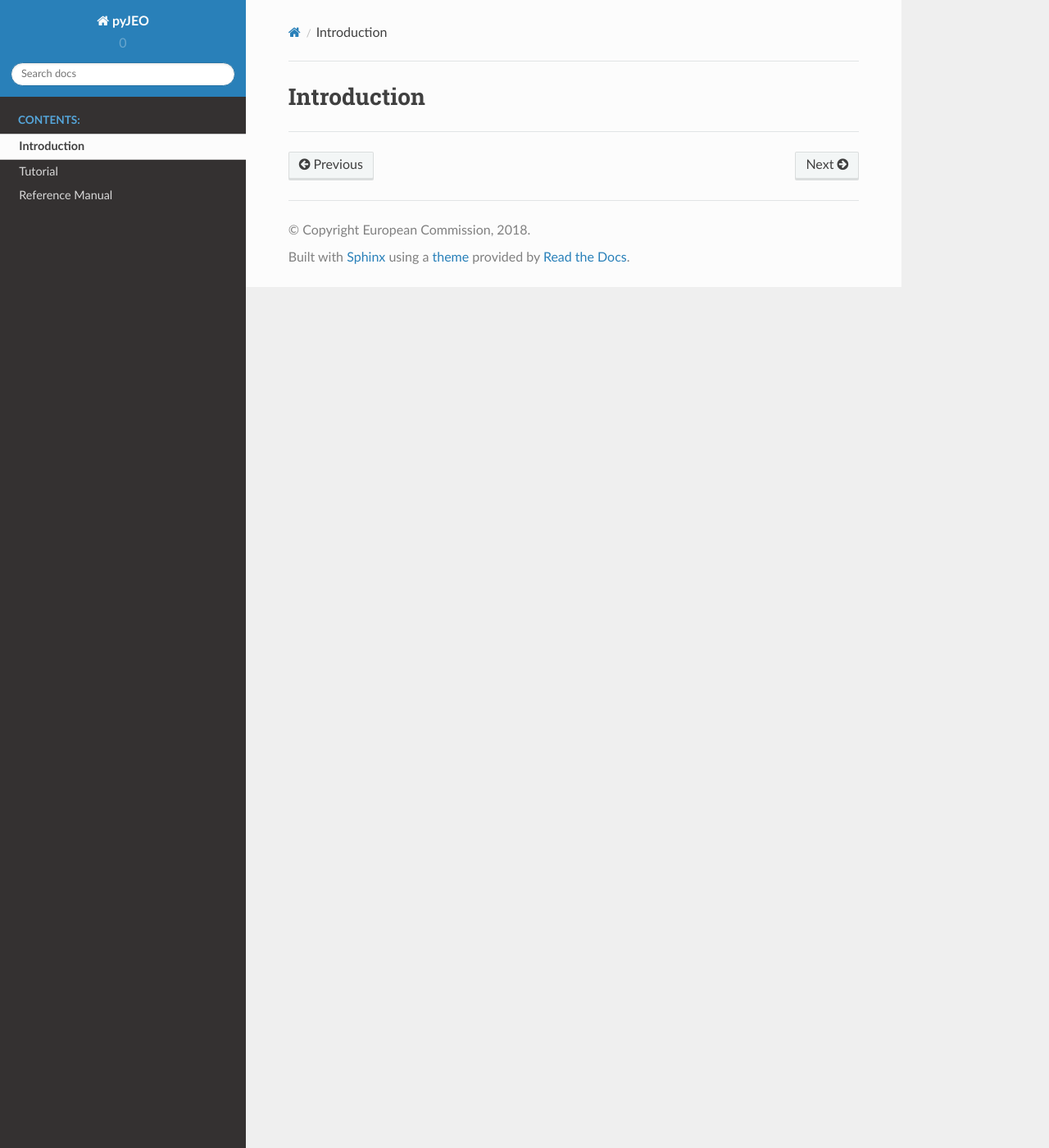
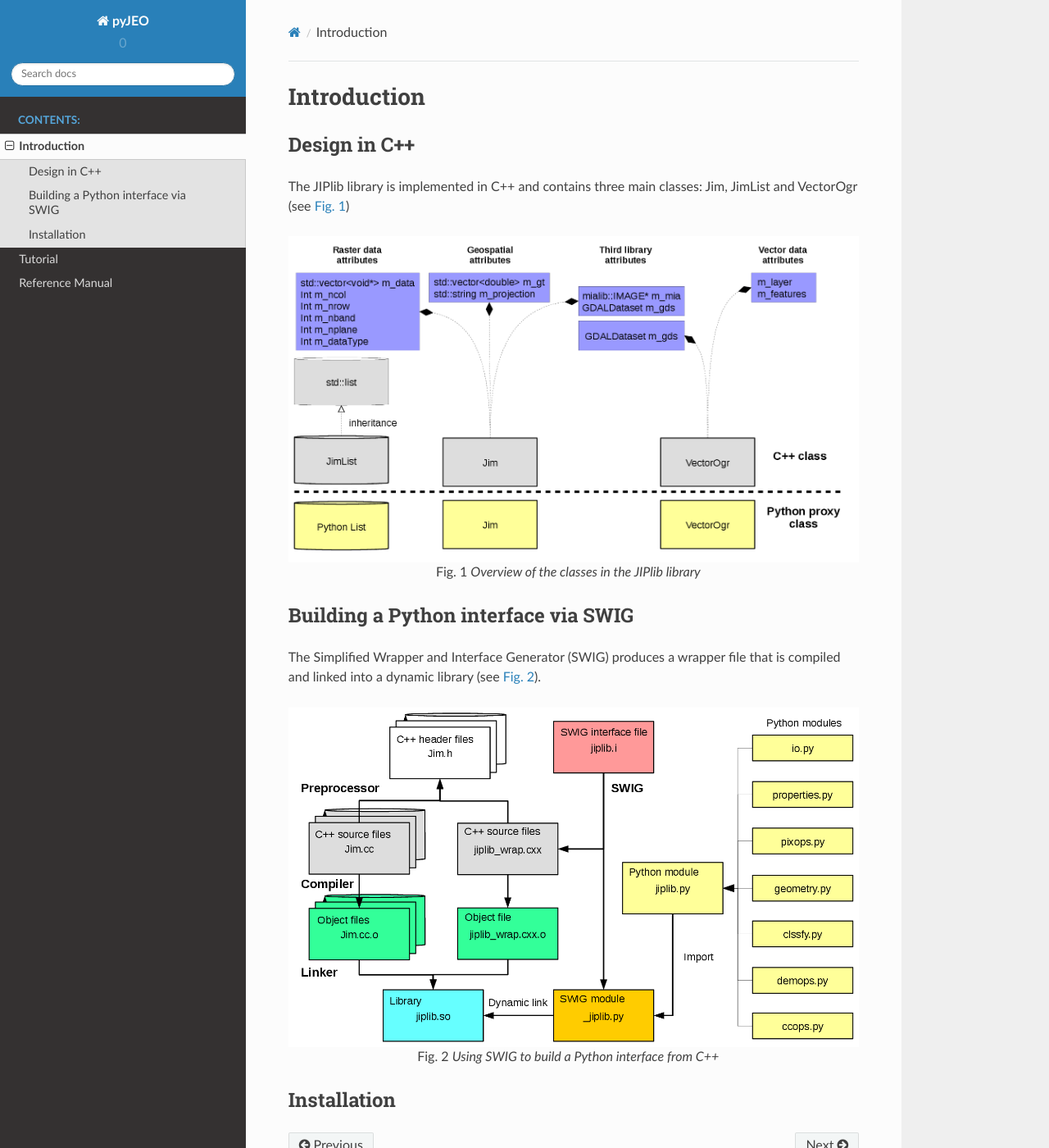
Before and after one commit to ec-jrc/jeolib-pyjeo, a Sphinx documentation site: the page built from doc/1_intro.rst, in a window 1280 px wide and 1400 px high. Shown: the whole window at 82% size. Built offline with Sphinx 7.4.7 and the Read the Docs theme 2.0.0, drawn with Linux system fonts in a browser that asks for light colours.

Commit message:
working on doc, added figures jiplib_classes and jiplib_swig

```diff
--- a/doc/1_intro.rst
+++ b/doc/1_intro.rst
@@ -5,5 +5,29 @@ Introduction
 .. toctree::
    :maxdepth: 3
 
+Design in C++
+-------------
 
-========
+The JIPlib library is implemented in C++ and contains three main classes: Jim, JimList and VectorOgr (see :numref:`Fig:jiplib_classes`)
+
+
+.. _Fig:jiplib_classes:
+.. figure:: figures/jiplib_classes.png
+    :align: center
+
+    Overview of the classes in the JIPlib library
+
+Building a Python interface via SWIG
+------------------------------------
+
+The Simplified Wrapper and Interface Generator (SWIG) produces a wrapper file that is compiled and linked into a dynamic library (see :numref:`Fig:jiplib_swig`).
+
+.. _Fig:jiplib_swig:
+.. figure:: figures/jiplib_swig.png
+    :align: center
+
+    Using SWIG to build a Python interface from C++
+
+
+Installation
+------------
--- a/doc/conf.py
+++ b/doc/conf.py
@@ -87,6 +87,7 @@ pygments_style = 'sphinx'
 # If true, `todo` and `todoList` produce output, else they produce nothing.
 todo_include_todos = False
 
+numfig = True
 
 # -- Options for HTML output ----------------------------------------------
 
```
Also changed, not shown: doc/figures/jiplib_classes.png (added), doc/figures/jiplib_swig.png (added), 3 other files.
